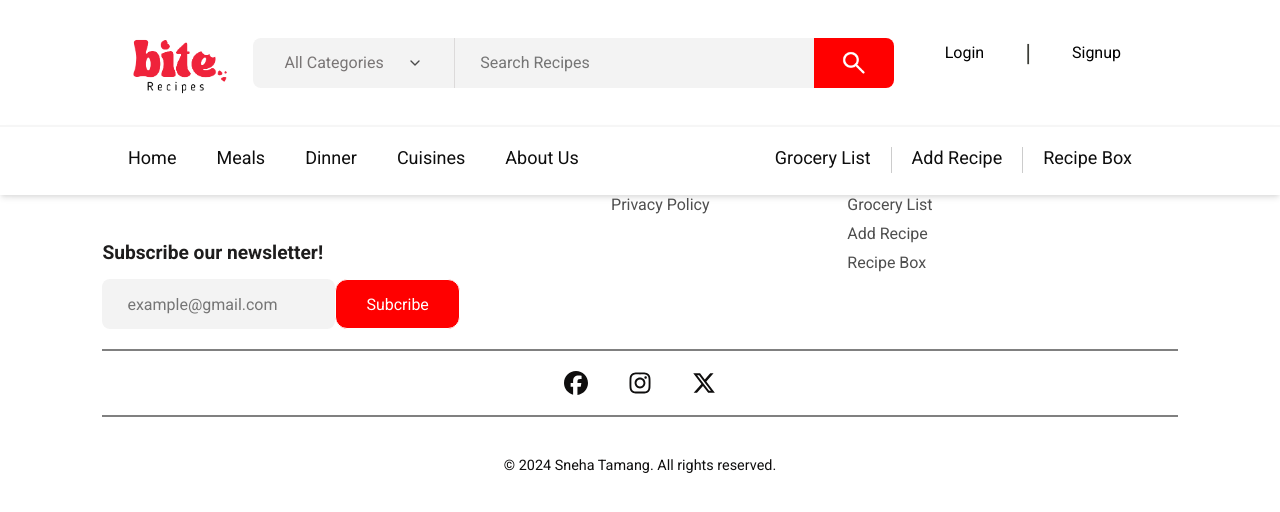
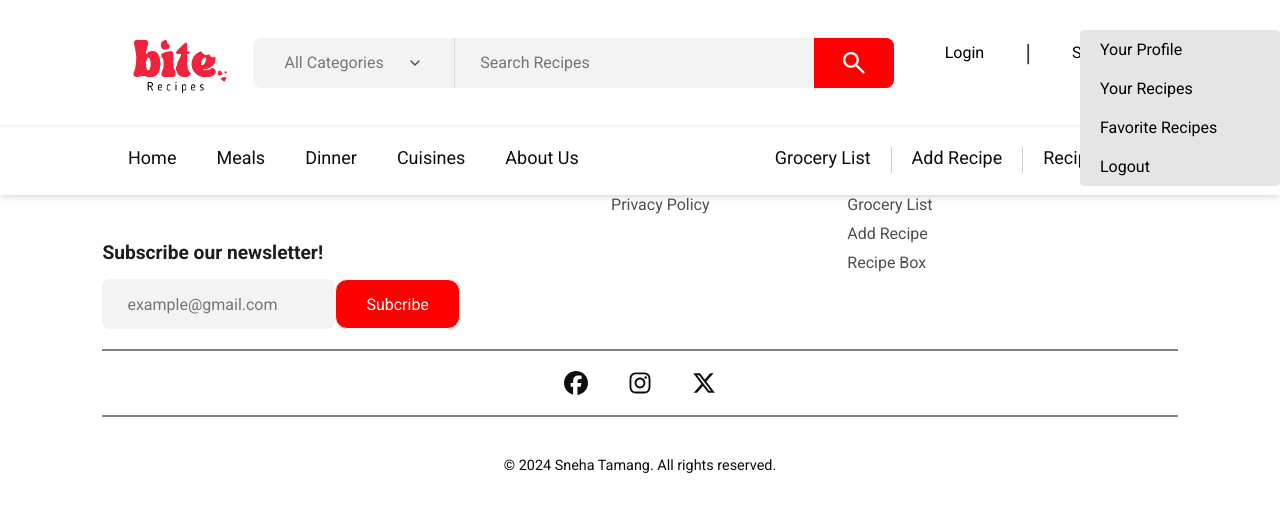
Before and after one commit to sneha-at-hub/recipe-sharing-application, a React (Vite) app in the folder frontend/: page /ProfileDropdown in a window 1280 px wide. Shown: the top 512 px of the page. Built offline with nearby package versions, Linux system fonts and the light colour scheme.

Commit message:
dropdown profile

```diff
--- a/frontend/src/App.jsx
+++ b/frontend/src/App.jsx
@@ -13,6 +13,7 @@ import Signup from "./pages/Signup/Signup";
 import { SearchContext } from "./context/SearchContext";
 import RecipeBox from "./components/RecipeBox/RecipeBox";
 import Edit from "./components/Forms/Edit/Edit";
+import ProfileDropdown from "./components/Profile/ProfileDropdown/ProfileDropdown";
 
 
 const App = () => {
@@ -39,6 +40,8 @@ const App = () => {
             <Route path="/recipeadd" element={<Addrecipeshere />} />
             <Route path="/grocery-list" element={<Grocery />} />
 
+            <Route path="/ProfileDropdown" element={<ProfileDropdown />} />
+
             <Route path="/recipebox" element={<RecipeBox />} />
             <Route path="/edit-recipe/:recipeId" element={<Edit />} /> {/* Route for editing the recipe */}
           </Routes>
--- a/frontend/src/components/Navbar/Navbar.jsx
+++ b/frontend/src/components/Navbar/Navbar.jsx
@@ -6,6 +6,7 @@ import { SearchContext } from "../../context/SearchContext";
 import axios from "axios";
 import { HiOutlineUserCircle } from "react-icons/hi2";
 import { useNavigate, useLocation } from "react-router-dom"; // Import useLocation
+import ProfileDropdown from "../Profile/ProfileDropdown/ProfileDropdown";
 
 
 const Navbar = () => {
@@ -17,6 +18,11 @@ const Navbar = () => {
   const [userName, setUserName] = useState(null);
   const navigate = useNavigate();
   const location = useLocation();
+  const [isDropdownOpenprofile, setIsDropdownOpenprofile] = useState(false);
+
+  const toggleDropdownprofile = () => {
+    setIsDropdownOpenprofile(!isDropdownOpenprofile);
+  };
 
   const { setSearchQuery } = useContext(SearchContext);
 
@@ -183,9 +189,10 @@ const Navbar = () => {
               className="buttons"
               style={{ display: "flex", alignItems: "center" }}
             >
+
               {userName && location.pathname !== "/login" ? (
                 <>
-                  <HiOutlineUserCircle className="icon-profile" />
+                  <HiOutlineUserCircle className="icon-profile" onClick={toggleDropdownprofile} />
                   <p
                     style={{
                       marginRight: "20px",
@@ -195,6 +202,7 @@ const Navbar = () => {
                   >
                     <span>Welcome</span> {userName}!
                   </p>
+                  {isDropdownOpenprofile && <ProfileDropdown />}
                 </>
               ) : (
                 <>
--- /dev/null
+++ b/frontend/src/components/Profile/ProfileDropdown/ProfileDropdown.css
@@ -0,0 +1,29 @@
+/* ProfileDropdown.css */
+.dropdown-wrapper {
+    position: relative;
+  }
+
+  .dropdown-menu {
+    list-style-type: none;
+    padding: 0;
+    margin: 0;
+    background: #e5e5e5;
+    border-radius: 4px;
+    position: absolute;
+    top: 30px;
+    right: 0;
+    width: 200px;
+    z-index: 1000;
+
+  }
+
+  .dropdown-item {
+    padding: 10px 20px;
+    color:black;
+    text-decoration: none;
+    cursor: pointer;
+  }
+
+  .dropdown-item:hover {
+    background-color: #555;
+  }
--- /dev/null
+++ b/frontend/src/components/Profile/ProfileDropdown/ProfileDropdown.jsx
@@ -0,0 +1,18 @@
+import React from 'react';
+import './ProfileDropdown.css';
+
+const ProfileDropdown = () => {
+  return (
+    <div className="dropdown-wrapper">
+      {/* Dropdown Menu */}
+      <ul className="dropdown-menu">
+        <li className="dropdown-item">Your Profile</li>
+        <li className="dropdown-item">Your Recipes</li>
+        <li className="dropdown-item">Favorite Recipes</li>
+        <li className="dropdown-item">Logout</li>
+      </ul>
+    </div>
+  );
+};
+
+export default ProfileDropdown;
```
Also changed, not shown: frontend/src/components/Navbar/Navbar.css (line endings or trailing spaces), 1 other file (tests, documents, lock files or other folders).
